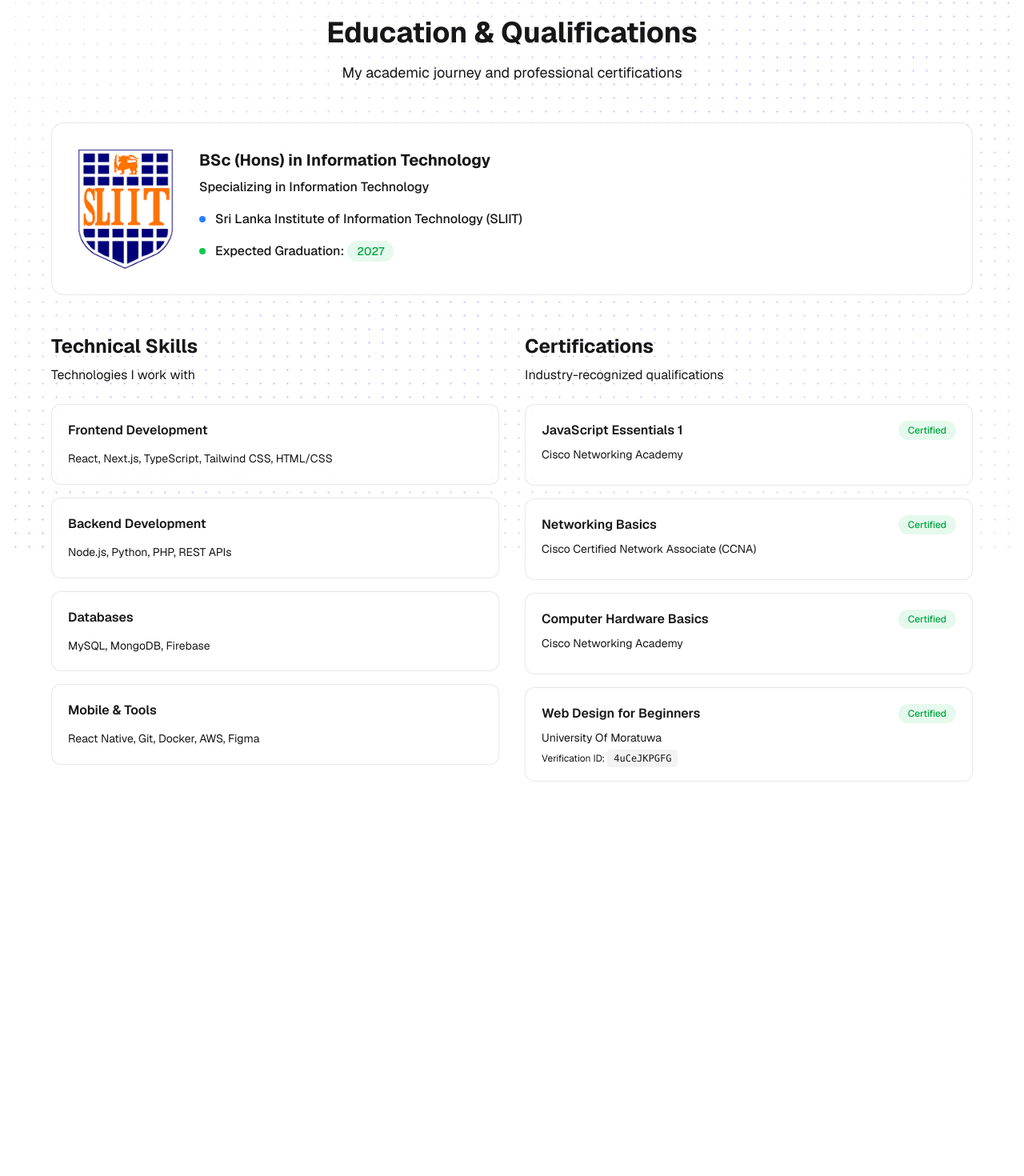
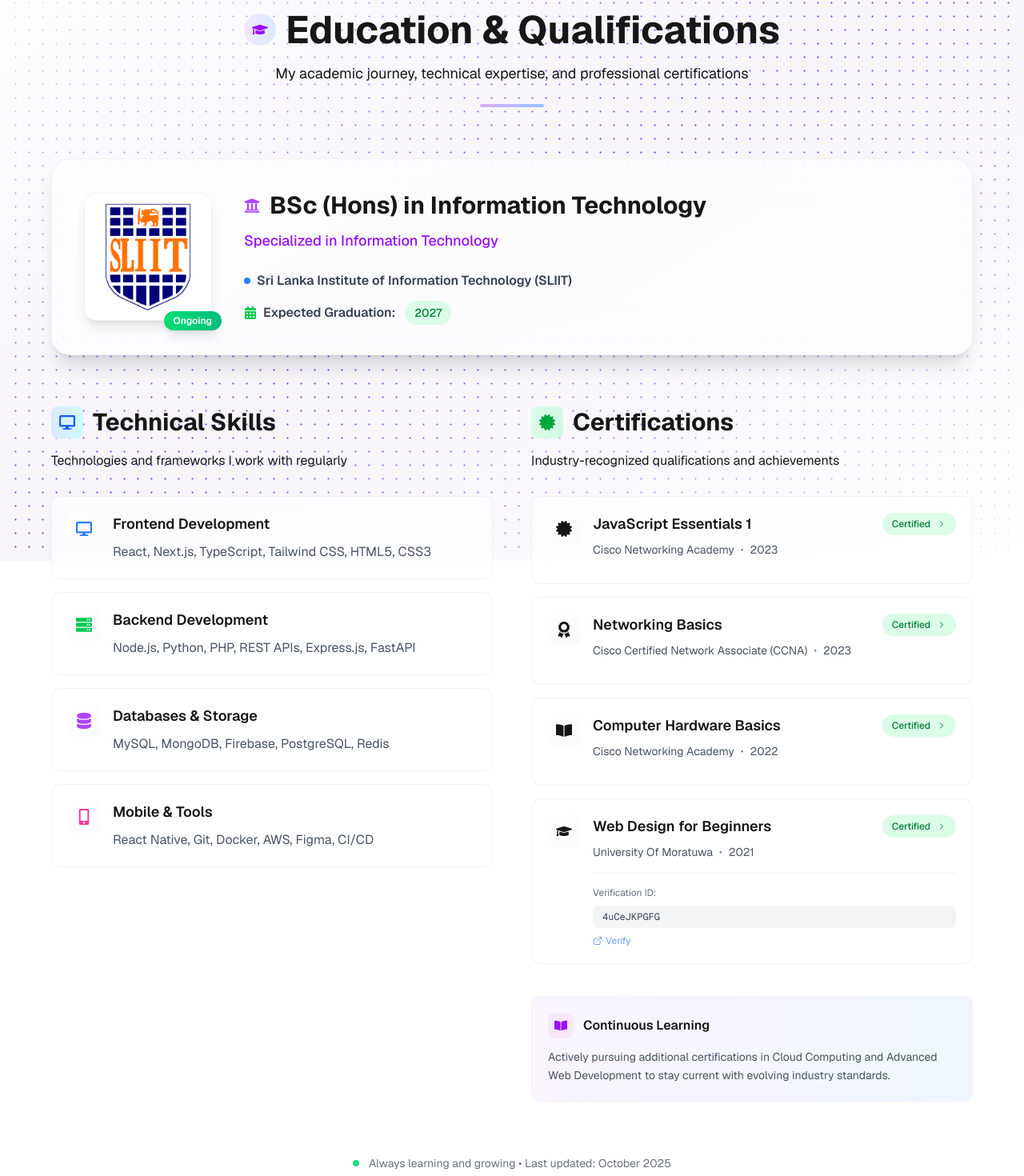
Before and after one commit to LAHIRUKBI/Portfolio-New, a Next.js app: page /education in a window 1280 px wide. Shown: the part 99-1569 px from the top of the page at 80% size. Before the commit the page ends 1108 px from the top, so only its background shows below. Built offline with nearby package versions, Linux system fonts and the light colour scheme.

Commit message:
update education UI

```diff
--- a/app/education/page.tsx
+++ b/app/education/page.tsx
@@ -2,6 +2,8 @@
 import React from 'react';
 import Image from 'next/image';
 import DotGrid from "../components/layout/Home_Layout/DotGrid_1";
+import { FaGraduationCap, FaUniversity, FaCalendarAlt, FaCertificate, FaBookOpen, FaDesktop, FaServer, FaDatabase, FaMobileAlt, FaAward } from 'react-icons/fa';
+import { FiChevronRight, FiExternalLink } from 'react-icons/fi';
 
 export default function Education() {
   return (
@@ -19,60 +21,81 @@
           resistance={750}
           returnDuration={1.5}
         />
-        <div className="absolute inset-0 bg-gradient-to-br from-background/90 via-background/60 to-background/80" />
+        {/* Subtle gradient overlay */}
+        <div className="absolute inset-0 bg-gradient-to-br from-background/95 via-purple-900/5 to-background/90" />
       </div>
 
       {/* Education Section */}
-      <section className="relative z-10 font-sans pt-30 pb-8 px-4 sm:px-6">
+      <section className="relative z-10 font-sans pt-24 md:pt-28 pb-12 px-4 sm:px-6">
         <div className="max-w-6xl mx-auto">
 
           {/* Header */}
-          <div className="text-center mb-12">
-            <h1 className="text-3xl sm:text-4xl font-bold text-foreground mb-4">
+          <div className="text-center mb-12 md:mb-16">
+            <div className="inline-flex items-center justify-center gap-3 mb-4">
+              <div className="w-10 h-10 rounded-full bg-gradient-to-r from-purple-100 to-blue-100 dark:from-purple-900/30 dark:to-blue-900/30 flex items-center justify-center">
+                <FaGraduationCap className="w-5 h-5 text-purple-600 dark:text-purple-400" />
+              </div>
+              <h1 className="text-3xl xs:text-4xl sm:text-5xl font-bold text-foreground">
                 Education & Qualifications
               </h1>
-            <p className="text-muted-foreground text-lg max-w-2xl mx-auto">
-              My academic journey and professional certifications
+            </div>
+            <p className="text-muted-foreground text-base sm:text-lg max-w-2xl mx-auto leading-relaxed">
+              My academic journey, technical expertise, and professional certifications
             </p>
+            <div className="w-20 h-1 bg-gradient-to-r from-purple-400 to-blue-400 rounded-full mx-auto mt-6 opacity-60"></div>
           </div>
 
-          {/* Main Education */}
-          <div className="bg-background/50 backdrop-blur-sm rounded-2xl p-8 mb-12 border border-foreground/10 hover:border-foreground/20 transition-all duration-300">
-            <div className="flex flex-col lg:flex-row items-center lg:items-start gap-8">
+          {/* Main Education Card */}
+          <div className="relative group mb-12 md:mb-16">
+            <div className="relative bg-white/70 dark:bg-gray-900/70 backdrop-blur-xl rounded-2xl md:rounded-3xl p-6 md:p-10 border border-gray-200/50 dark:border-white/10 shadow-xl transition-all duration-500 hover:shadow-2xl hover:scale-[1.01]">
+              <div className="flex flex-col lg:flex-row items-center gap-6 md:gap-10">
                 {/* Logo Section */}
-              <div className="flex-shrink-0">
-                <div className="relative group">
-                  <div >
+                <div className="flex-shrink-0 relative">
+                  <div className="relative w-24 h-24 xs:w-28 xs:h-28 sm:w-32 sm:h-32 md:w-40 md:h-40 bg-white/80 dark:bg-gray-900/80 backdrop-blur-sm rounded-2xl p-4 border border-gray-200/50 dark:border-white/10 shadow-lg">
                     <Image
                       src="/images/SLIIT_LOGO.png"
                       alt="SLIIT Logo"
-                      width={120}
-                      height={120}
-                      className="object-contain"
+                      fill
+                      className="object-contain p-3"
+                      sizes="(max-width: 360px) 96px, (max-width: 480px) 112px, (max-width: 640px) 128px, (max-width: 768px) 160px, 256px"
                     />
                   </div>
+
+                  {/* Status Badge */}
+                  <div className="absolute -bottom-3 -right-3 bg-gradient-to-r from-green-400 to-emerald-500 text-white text-xs font-semibold px-3 py-1 rounded-full shadow-lg">
+                    Ongoing
                   </div>
                 </div>
 
                 {/* Content Section */}
                 <div className="flex-1 text-center lg:text-left">
-                <h2 className="text-xl font-bold text-foreground mb-2">
+                  <div className="flex items-center justify-center lg:justify-start gap-3 mb-3">
+                    <FaUniversity className="w-5 h-5 text-purple-500" />
+                    <h2 className="text-xl xs:text-2xl sm:text-3xl font-bold text-foreground">
                       BSc (Hons) in Information Technology
                     </h2>
-                <p className="text-primary mb-4 font-medium">Specializing in Information Technology</p>
+                  </div>
 
-                <div className="space-y-4">
-                  <div className="flex items-center justify-center lg:justify-start gap-3">
-                    <div className="w-2 h-2 bg-blue-500 rounded-full flex-shrink-0"></div>
-                    <p className="text-muted-foreground">
-                      <span className="font-medium">Sri Lanka Institute of Information Technology (SLIIT)</span>
+                  <p className="text-purple-600 dark:text-purple-400 text-base sm:text-lg font-medium mb-6">
+                    Specialized in Information Technology
+                  </p>
+
+                  <div className="space-y-3 md:space-y-4">
+                    <div className="flex flex-col sm:flex-row items-center justify-center lg:justify-start gap-3">
+                      <div className="flex items-center gap-2">
+                        <div className="w-2 h-2 bg-blue-500 rounded-full"></div>
+                        <p className="text-gray-700 dark:text-gray-300 text-sm sm:text-base">
+                          <span className="font-semibold">Sri Lanka Institute of Information Technology (SLIIT)</span>
                         </p>
                       </div>
-                  <div className="flex items-center justify-center lg:justify-start gap-3">
-                    <div className="w-2 h-2 bg-green-500 rounded-full flex-shrink-0"></div>
-                    <p className="text-muted-foreground">
-                      <span className="font-medium">Expected Graduation: </span>
-                      <span className="bg-green-500/10 text-green-600 px-3 py-1 rounded-full text-sm font-medium">
+                    </div>
+
+                    <div className="flex flex-col sm:flex-row items-center justify-center lg:justify-start gap-3">
+                      <div className="flex items-center gap-2">
+                        <FaCalendarAlt className="w-4 h-4 text-green-500" />
+                        <p className="text-gray-700 dark:text-gray-300 text-sm sm:text-base">
+                          <span className="font-semibold">Expected Graduation: </span>
+                          <span className="bg-green-100 dark:bg-green-900/30 text-green-700 dark:text-green-400 px-3 py-1.5 rounded-full text-sm font-medium ml-2">
                             2027
                           </span>
                         </p>
@@ -81,42 +104,63 @@
                   </div>
                 </div>
               </div>
+            </div>
+          </div>
 
           {/* Skills & Certifications Grid */}
-          <div className="grid lg:grid-cols-2 gap-8">
+          <div className="grid lg:grid-cols-2 gap-8 md:gap-12">
 
             {/* Skills Section */}
             <div>
-              <div className="text-center lg:text-left mb-6">
-                <h2 className="text-2xl font-bold text-foreground mb-2">Technical Skills</h2>
-                <p className="text-muted-foreground">Technologies I work with</p>
+              <div className="text-center lg:text-left mb-6 md:mb-8">
+                <div className="flex items-center justify-center lg:justify-start gap-3 mb-4">
+                  <div className="w-10 h-10 rounded-lg bg-gradient-to-r from-blue-100 to-cyan-100 dark:from-blue-900/30 dark:to-cyan-900/30 flex items-center justify-center">
+                    <FaDesktop className="w-5 h-5 text-blue-600 dark:text-blue-400" />
+                  </div>
+                  <h2 className="text-2xl md:text-3xl font-bold text-foreground">Technical Skills</h2>
+                </div>
+                <p className="text-muted-foreground text-sm md:text-base max-w-md mx-auto lg:mx-0">
+                  Technologies and frameworks I work with regularly
+                </p>
               </div>
 
               <div className="space-y-4">
                 {[
                   {
                     title: "Frontend Development",
-                    skills: "React, Next.js, TypeScript, Tailwind CSS, HTML/CSS"
+                    skills: "React, Next.js, TypeScript, Tailwind CSS, HTML5, CSS3",
+                    icon: <FaDesktop className="w-5 h-5 text-blue-500" />
                   },
                   {
                     title: "Backend Development",
-                    skills: "Node.js, Python, PHP, REST APIs"
+                    skills: "Node.js, Python, PHP, REST APIs, Express.js, FastAPI",
+                    icon: <FaServer className="w-5 h-5 text-green-500" />
                   },
                   {
-                    title: "Databases",
-                    skills: "MySQL, MongoDB, Firebase"
+                    title: "Databases & Storage",
+                    skills: "MySQL, MongoDB, Firebase, PostgreSQL, Redis",
+                    icon: <FaDatabase className="w-5 h-5 text-purple-500" />
                   },
                   {
                     title: "Mobile & Tools",
-                    skills: "React Native, Git, Docker, AWS, Figma"
+                    skills: "React Native, Git, Docker, AWS, Figma, CI/CD",
+                    icon: <FaMobileAlt className="w-5 h-5 text-pink-500" />
                   }
                 ].map((skill, index) => (
                   <div
                     key={index}
-                    className="bg-background/50 backdrop-blur-sm rounded-xl p-5 border border-foreground/10 hover:border-foreground/20 transition-all duration-300 hover:scale-[1.02]"
+                    className="group bg-white/70 dark:bg-gray-900/70 backdrop-blur-sm rounded-xl p-5 border border-gray-200/50 dark:border-white/10 hover:border-purple-300/50 dark:hover:border-purple-400/30 transition-all duration-300 hover:scale-[1.02] active:scale-95"
                   >
-                    <h3 className="font-semibold text-foreground mb-3">{skill.title}</h3>
-                    <p className="text-muted-foreground text-sm leading-relaxed">{skill.skills}</p>
+                    <div className="flex items-start gap-4">
+                      <div className="w-10 h-10 rounded-lg bg-gradient-to-br from-white to-gray-50 dark:from-gray-800 dark:to-gray-900 flex items-center justify-center flex-shrink-0 group-hover:scale-110 transition-transform duration-300">
+                        {skill.icon}
+                      </div>
+
+                      <div className="flex-1">
+                        <h3 className="font-semibold text-foreground text-lg mb-2">{skill.title}</h3>
+                        <p className="text-gray-600 dark:text-gray-400 text-sm md:text-base leading-relaxed">{skill.skills}</p>
+                      </div>
+                    </div>
                   </div>
                 ))}
               </div>
@@ -124,56 +168,142 @@
 
             {/* Certifications Section */}
             <div>
-              <div className="text-center lg:text-left mb-6">
-                <h2 className="text-2xl font-bold text-foreground mb-2">Certifications</h2>
-                <p className="text-muted-foreground">Industry-recognized qualifications</p>
+              <div className="text-center lg:text-left mb-6 md:mb-8">
+                <div className="flex items-center justify-center lg:justify-start gap-3 mb-4">
+                  <div className="w-10 h-10 rounded-lg bg-gradient-to-r from-green-100 to-emerald-100 dark:from-green-900/30 dark:to-emerald-900/30 flex items-center justify-center">
+                    <FaCertificate className="w-5 h-5 text-green-600 dark:text-green-400" />
+                  </div>
+                  <h2 className="text-2xl md:text-3xl font-bold text-foreground">Certifications</h2>
+                </div>
+                <p className="text-muted-foreground text-sm md:text-base max-w-md mx-auto lg:mx-0">
+                  Industry-recognized qualifications and achievements
+                </p>
               </div>
 
               <div className="space-y-4">
                 {[
                   {
                     title: "JavaScript Essentials 1",
-                    institution: "Cisco Networking Academy"
+                    institution: "Cisco Networking Academy",
+                    year: "2023",
+                    icon: <FaCertificate className="w-5 h-5" />
                   },
                   {
                     title: "Networking Basics",
-                    institution: "Cisco Certified Network Associate (CCNA)"
+                    institution: "Cisco Certified Network Associate (CCNA)",
+                    year: "2023",
+                    icon: <FaAward className="w-5 h-5" />
                   },
                   {
                     title: "Computer Hardware Basics",
-                    institution: "Cisco Networking Academy"
+                    institution: "Cisco Networking Academy",
+                    year: "2022",
+                    icon: <FaBookOpen className="w-5 h-5" />
                   },
                   {
                     title: "Web Design for Beginners",
                     institution: "University Of Moratuwa",
+                    year: "2021",
+                    icon: <FaGraduationCap className="w-5 h-5" />,
                     verification: "4uCeJKPGFG"
                   }
                 ].map((cert, index) => (
                   <div
                     key={index}
-                    className="bg-background/50 backdrop-blur-sm rounded-xl p-5 border border-foreground/10 hover:border-foreground/20 transition-all duration-300 hover:scale-[1.02]"
+                    className="group bg-white/70 dark:bg-gray-900/70 backdrop-blur-sm rounded-xl p-5 border border-gray-200/50 dark:border-white/10 hover:border-green-300/50 dark:hover:border-green-400/30 transition-all duration-300 hover:scale-[1.02] active:scale-95"
                   >
-                    <div className="flex flex-col sm:flex-row sm:items-start sm:justify-between gap-3">
+                    <div className="flex items-start gap-4">
+                      <div className="w-10 h-10 rounded-lg bg-gradient-to-br from-white to-gray-50 dark:from-gray-800 dark:to-gray-900 flex items-center justify-center flex-shrink-0 group-hover:scale-110 transition-transform duration-300">
+                        {cert.icon}
+                      </div>
+
                       <div className="flex-1">
-                        <h3 className="font-semibold text-foreground mb-2">{cert.title}</h3>
-                        <p className="text-muted-foreground text-sm mb-2">{cert.institution}</p>
+                        <div className="flex flex-col sm:flex-row sm:items-start sm:justify-between gap-3 mb-3">
+                          <div className="flex-1">
+                            <h3 className="font-semibold text-foreground text-lg mb-2">{cert.title}</h3>
+                            <div className="flex flex-wrap items-center gap-2 text-sm text-gray-600 dark:text-gray-400">
+                              <span>{cert.institution}</span>
+                              <span className="text-xs opacity-70">•</span>
+                              <span>{cert.year}</span>
+                            </div>
+                          </div>
+
+                          <span className="bg-green-100 dark:bg-green-900/30 text-green-700 dark:text-green-400 px-3 py-1.5 rounded-full text-xs font-medium whitespace-nowrap h-fit flex items-center gap-2">
+                            Certified
+                            <FiChevronRight className="w-3 h-3 group-hover:translate-x-1 transition-transform" />
+                          </span>
+                        </div>
+
                         {cert.verification && (
-                          <p className="text-xs text-muted-foreground">
-                            Verification ID: <code className="bg-foreground/5 px-2 py-1 rounded">{cert.verification}</code>
-                          </p>
+                          <div className="mt-4 pt-4 border-t border-gray-200/50 dark:border-white/10">
+                            <div className="flex flex-col xs:flex-row xs:items-center justify-between gap-2">
+                              <span className="text-xs text-gray-500 dark:text-gray-500">Verification ID:</span>
+                              <code className="bg-gray-100 dark:bg-gray-800 px-3 py-1.5 rounded-lg text-xs font-mono text-gray-700 dark:text-gray-300 break-all">
+                                {cert.verification}
+                              </code>
+                              <button className="text-xs text-blue-500 hover:text-blue-600 dark:text-blue-400 dark:hover:text-blue-300 flex items-center gap-1 opacity-70 hover:opacity-100 transition-opacity">
+                                <FiExternalLink className="w-3 h-3" />
+                                Verify
+                              </button>
+                            </div>
+                          </div>
                         )}
                       </div>
-                      <span className="bg-green-500/10 text-green-600 px-3 py-1 rounded-full text-xs font-medium whitespace-nowrap h-fit">
-                        Certified
-                      </span>
                     </div>
                   </div>
                 ))}
               </div>
+
+              {/* Additional Info */}
+              <div className="mt-8 md:mt-10">
+                <div className="bg-gradient-to-r from-purple-50 to-blue-50 dark:from-purple-900/20 dark:to-blue-900/20 backdrop-blur-sm rounded-xl p-5 border border-purple-100/50 dark:border-purple-400/20">
+                  <div className="flex items-center gap-3 mb-3">
+                    <div className="w-8 h-8 rounded-lg bg-gradient-to-r from-purple-100 to-pink-100 dark:from-purple-900/30 dark:to-pink-900/30 flex items-center justify-center">
+                      <FaBookOpen className="w-4 h-4 text-purple-600 dark:text-purple-400" />
+                    </div>
+                    <h3 className="font-semibold text-foreground">Continuous Learning</h3>
+                  </div>
+                  <p className="text-sm text-gray-600 dark:text-gray-400 leading-relaxed">
+                    Actively pursuing additional certifications in Cloud Computing and Advanced Web Development
+                    to stay current with evolving industry standards.
+                  </p>
+                </div>
+              </div>
+            </div>
+          </div>
+
+          {/* Bottom Note */}
+          <div className="mt-12 md:mt-16 text-center">
+            <div className="inline-flex items-center gap-3 text-sm text-gray-500 dark:text-gray-500">
+              <div className="w-2 h-2 bg-green-400 rounded-full animate-pulse"></div>
+              <p>Always learning and growing • Last updated: {new Date().toLocaleDateString('en-US', { month: 'long', year: 'numeric' })}</p>
             </div>
           </div>
         </div>
       </section>
+
+      {/* Mobile-specific optimizations */}
+      <style jsx global>{`
+        /* Better touch targets for mobile */
+        @media (max-width: 640px) {
+          a, button {
+            min-height: 44px;
+            min-width: 44px;
+          }
+
+          /* Improve scrolling on iOS */
+          * {
+            -webkit-overflow-scrolling: touch;
+          }
+        }
+
+        /* iOS specific optimizations */
+        @supports (-webkit-touch-callout: none) {
+          .min-h-screen {
+            min-height: -webkit-fill-available;
+          }
+        }
+      `}</style>
     </div>
   );
 }
```
Lines whose indentation alone changed are shown as unchanged.
